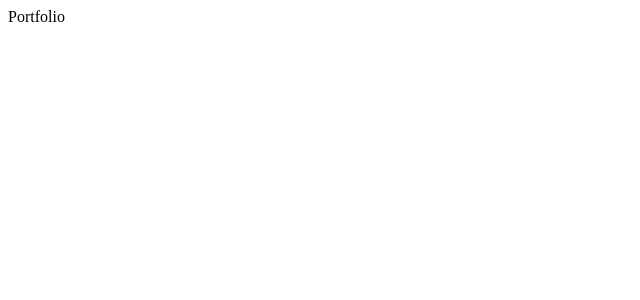
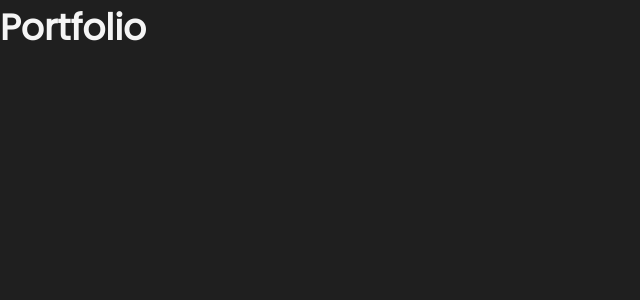
Before and after one commit to nemontero08/portfolio, a React (Create React App) app: page / in a window 1280 px wide. Shown: the top 300 px of the page, without its empty margins (0-640 px from the left). Built offline with nearby package versions, Linux system fonts and the light colour scheme.

Commit message:
basic style

```diff
--- a/public/index.html
+++ b/public/index.html
@@ -9,6 +9,9 @@
       name="description"
       content="Web site created using create-react-app"
     />
+    <link rel="preconnect" href="https://fonts.googleapis.com">
+    <link rel="preconnect" href="https://fonts.gstatic.com" crossorigin>
+    <link href="https://fonts.googleapis.com/css2?family=Poppins&display=swap" rel="stylesheet">
 
     <title>Nicolas Montero</title>
   </head>
--- a/src/Portfolio.tsx
+++ b/src/Portfolio.tsx
@@ -2,6 +2,6 @@ import React from 'react'
 
 export const Portfolio = () => {
     return (
-        <div>Portfolio</div>
+        <h1>Portfolio</h1>
     )
 }
--- a/src/index.tsx
+++ b/src/index.tsx
@@ -1,6 +1,7 @@
 import React from 'react';
 import ReactDOM from 'react-dom/client';
 import { Portfolio } from './Portfolio';
+import './styles/main.scss';
 
 
 const root = ReactDOM.createRoot(
--- /dev/null
+++ b/src/styles/base/_settings.scss
@@ -0,0 +1,4 @@
+*{
+    margin: 0;
+    background-color: $dark-grey;
+}
--- /dev/null
+++ b/src/styles/base/_typo.scss
@@ -0,0 +1,63 @@
+$bold: 900;
+$semibold: 600;
+:root{
+    font-size: 16px;
+    font-family: 'Poppins', sans-serif;
+    color: $white;
+}
+
+@mixin txt-deco {
+} text-deco{
+    &::after{
+        content: "<";
+    }
+    &::after{
+        content: ">";
+    }
+    &::after,&::before{
+        text-shadow: $glow;
+    }
+}
+
+.glowing-txt{
+    text-shadow: $glow;
+}
+
+/*Mobile*/
+.titan{
+    font-size: 3rem;
+}
+
+h1,.title{
+    font-size: 2rem;
+}
+
+.titan,h1,.title{
+    font-weight: $bold;
+}
+
+h2{
+    font-size: 1.5rem;
+}
+.small-txt{
+    font-size: 0.75;
+    color: $light-grey;
+}
+
+h2,.small-txt{
+    font-weight:$semibold;
+}
+
+.title,h2,.small-txt{
+    @include txt-deco();
+}
+
+@media only screen and (min-width: $desktop){
+    .titan{
+        font-size: 6rem;
+    }
+
+    h1,.title{
+        font-size: 2.25rem;
+    }
+}
--- /dev/null
+++ b/src/styles/main.scss
@@ -0,0 +1,6 @@
+//VARIABLES
+@import './utilities/variables';
+//SETTINGS
+@import './base/settings';
+//TYPOGRAPHY
+@import './base/typo';
--- /dev/null
+++ b/src/styles/utilities/_variables.scss
@@ -0,0 +1,12 @@
+//COLORS
+$white:#F5F5F5;
+$dark-grey: #1F1F1F;
+$light-grey: #929292;
+$orange:#FF7700;
+$orange-trn: rgba(255,119,0,0.5);
+
+//GLOW
+$glow:0 0 0.10em $orange;
+
+//BREAKPOINTS
+$desktop:1000px;
```
